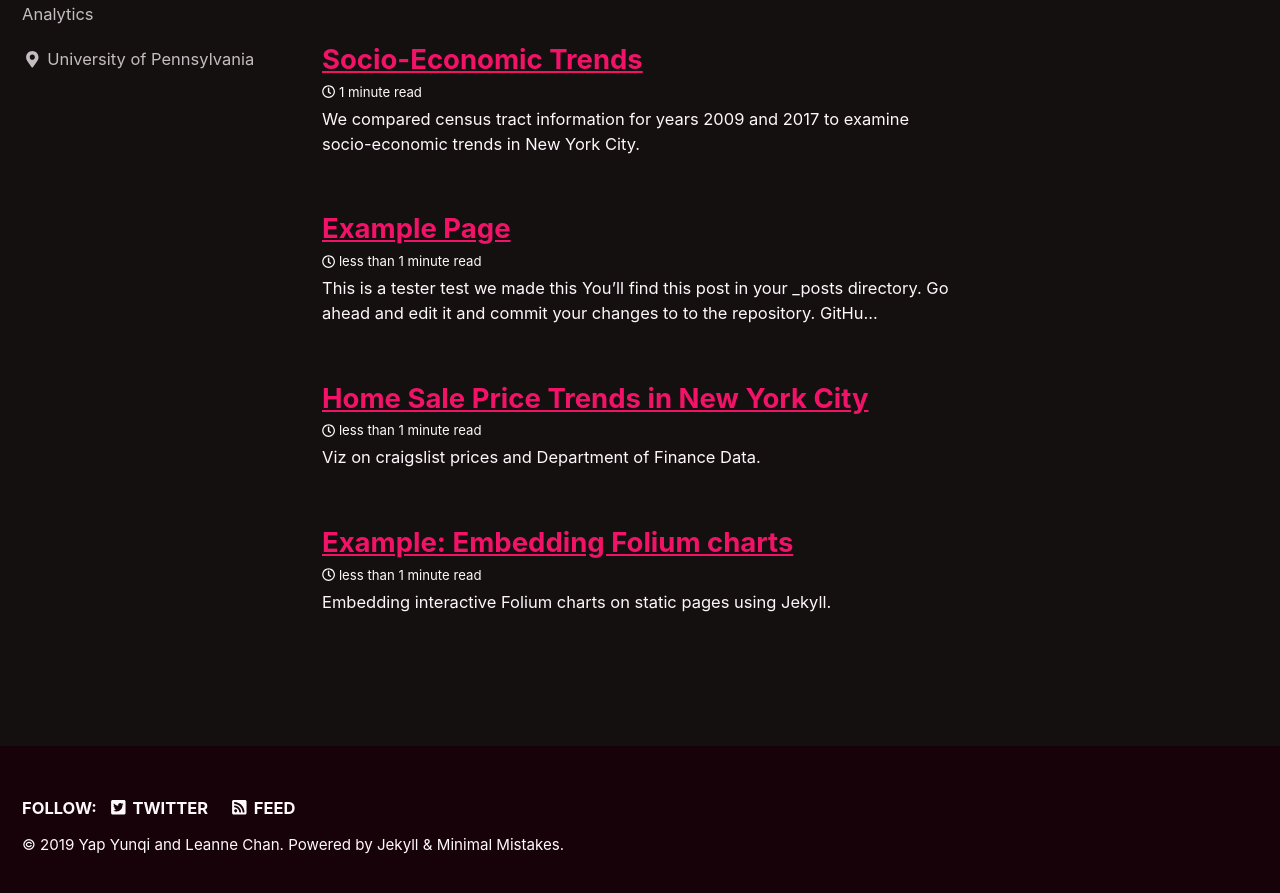
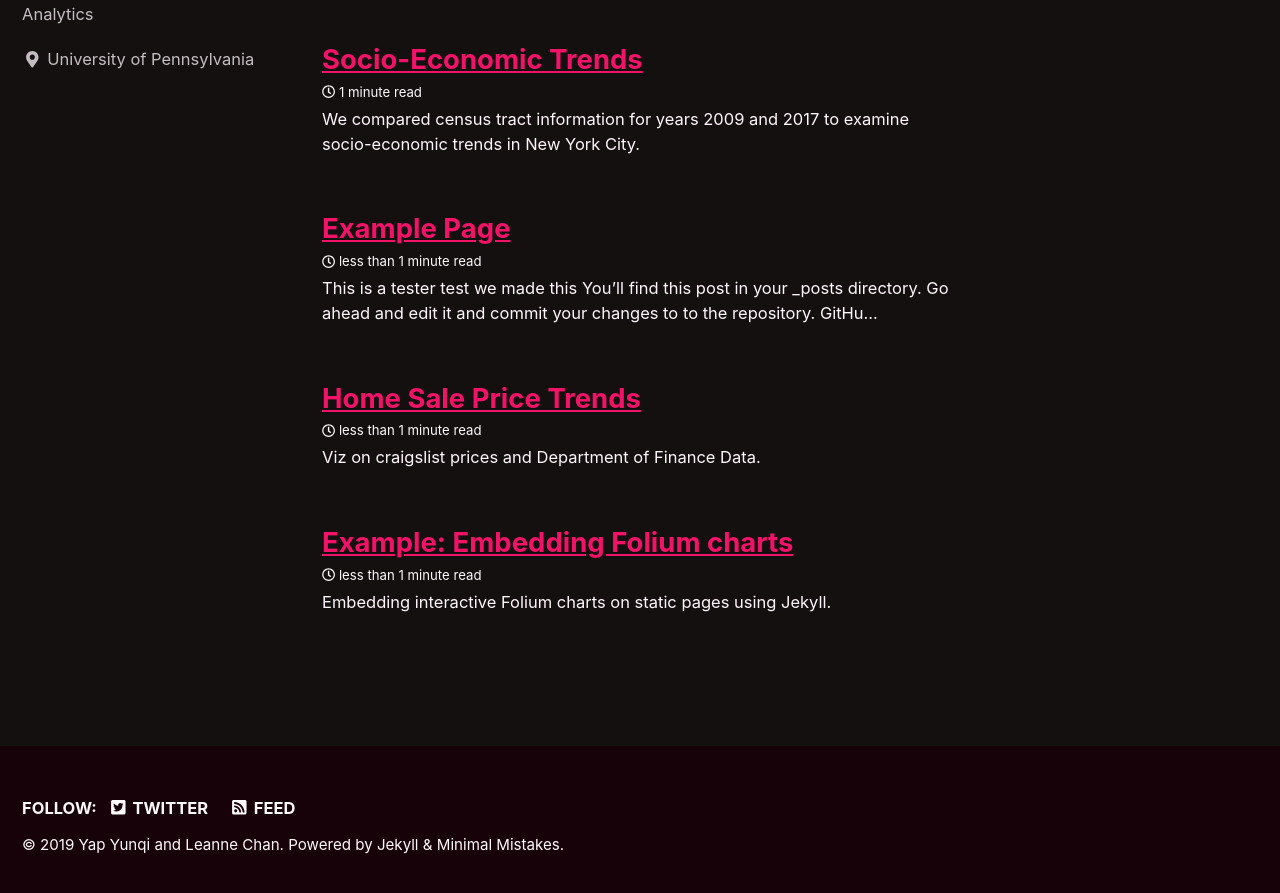
Before and after one commit to LeanneChan/Gentrification-Trends-In-NYC, a Jekyll site: the page built from index.html, in a window 1280 px wide and 900 px high, scrolled down 346 px. Shown: the top 893 px of the window. Built offline with Jekyll 4.4.1, drawn with Linux system fonts in a browser that asks for light colours; cached includes are drawn as plain includes; nearby versions of some CDN libraries; a script that is not in the unit is left out; the list of posts is cut into pages by our own code.

Commit message:
Update 2019-12-12-Home-Prices.md

```diff
--- a/_posts/2019-12-12-Home-Prices.md
+++ b/_posts/2019-12-12-Home-Prices.md
@@ -1,5 +1,5 @@
 ---
-title: "Home Sale Price Trends in New York City"
+title: "Home Sale Price Trends"
 date: 2019-12-12
 published: true
 tags: [dataviz, altair, hvplot, holoviews]
```
